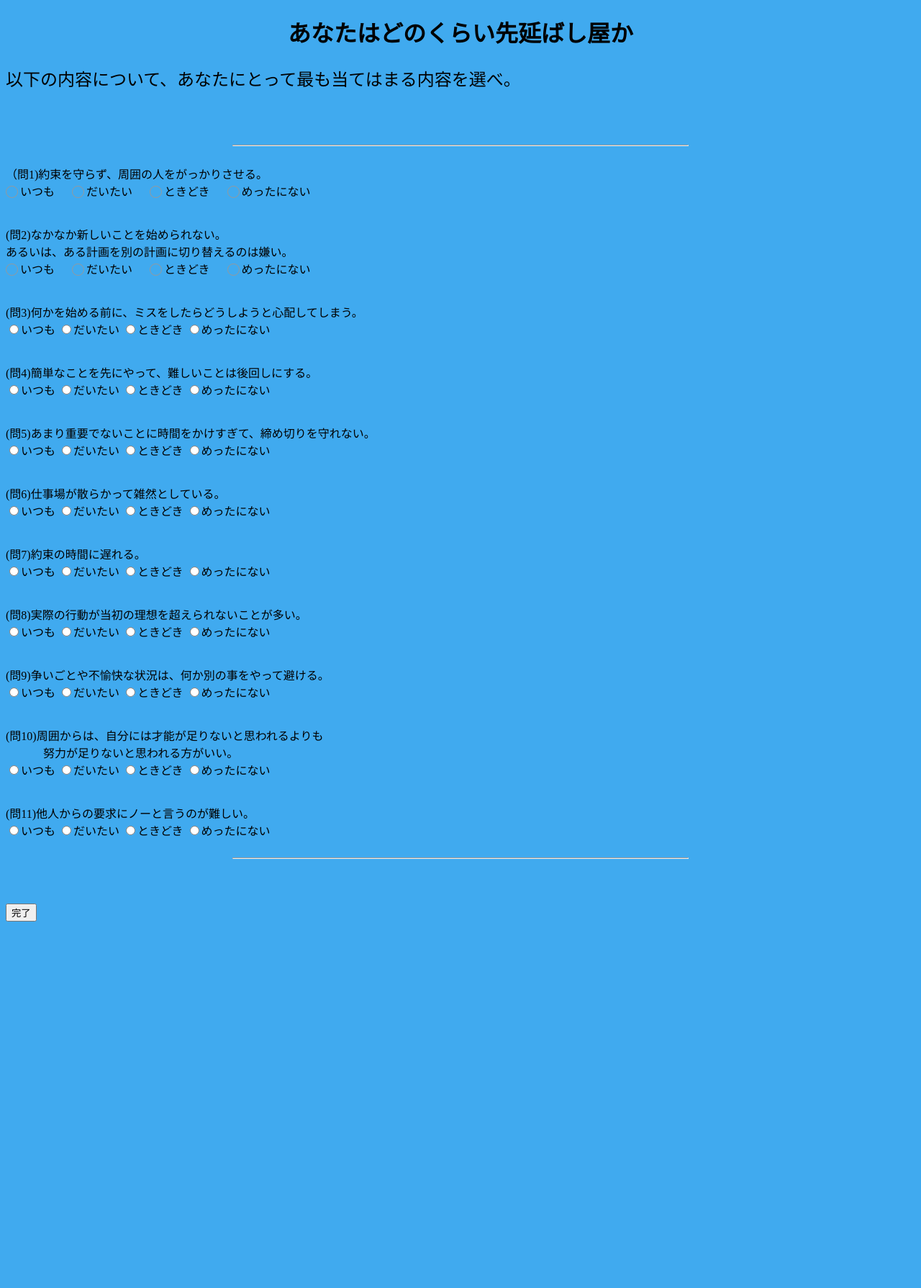
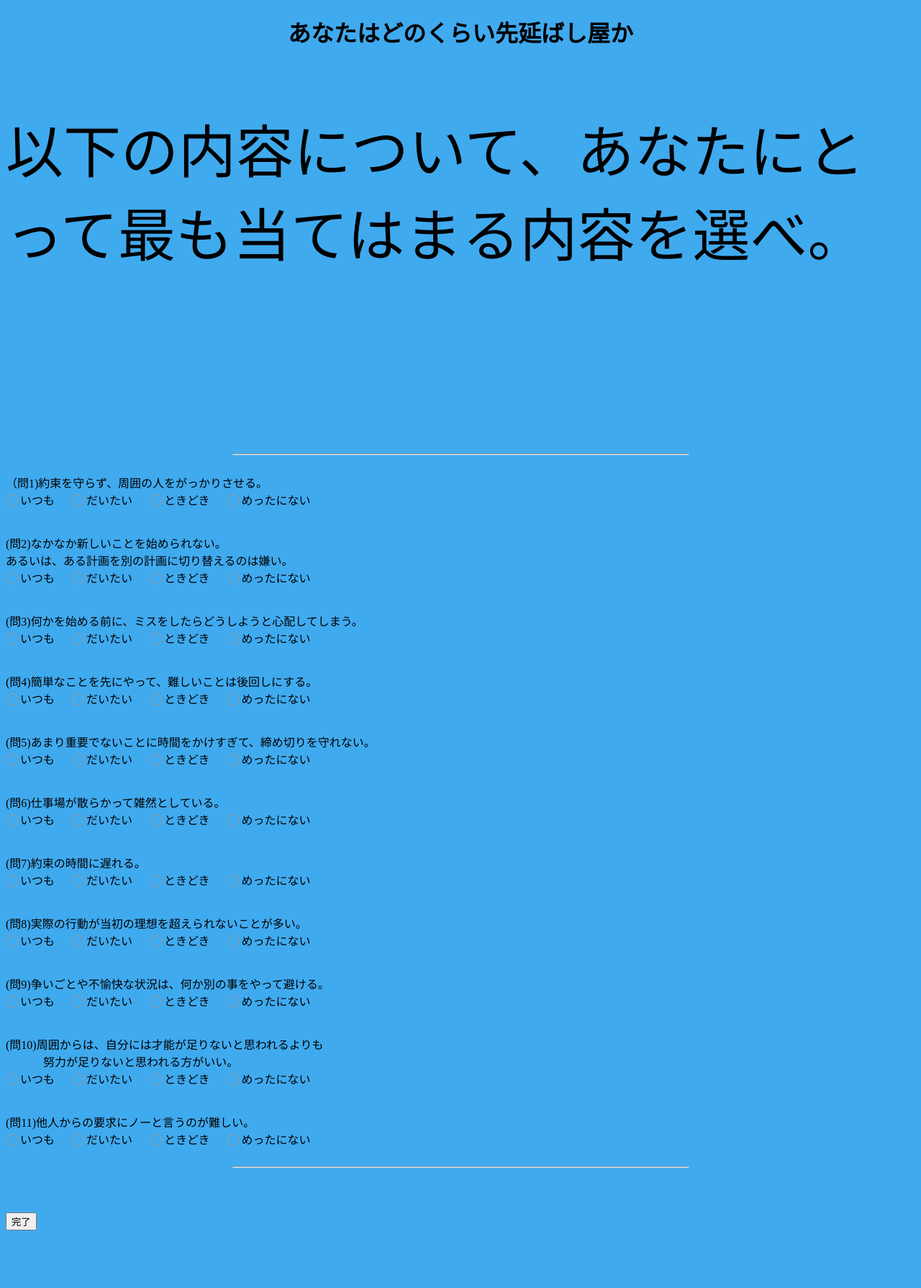
Before and after one commit to inamake/psychopath_bot, a Flask app: page /putOffTest in a window 1280 px wide. Shown: the whole page at 72% size. Before the commit the page ends 1280 px from the top, so only its background shows below. Run offline with Flask 2, Linux system fonts and the light colour scheme.

Commit message:
css追加(11/28)

```diff
--- a/static/stylesheet.css
+++ b/static/stylesheet.css
@@ -4,7 +4,7 @@ body{
 }
 
 p{
-    font-size: x-large;
+    font-size: 80px;
 }
 
 h1{
--- a/templates/putOffTest.html
+++ b/templates/putOffTest.html
@@ -43,83 +43,137 @@
         <br>
 
         (問3)何かを始める前に、ミスをしたらどうしようと心配してしまう。<br>
-        <input type="radio" required name="test2" value="0">いつも
-        <input type="radio" required name="test2" value="1">だいたい
-        <input type="radio" required name="test2" value="2">ときどき
-        <input type="radio" required name="test2" value="3">めったにない<br>
+        <div class="radio3">
+        <input type="radio" required name="test2" class="radio-input" id="radio-3-0" value="0">
+            <label for="radio-3-0">いつも</label>
+        <input type="radio" required name="test2" class="radio-input" id="radio-3-1" value="1">
+            <label for="radio-3-1">だいたい</label>
+        <input type="radio" required name="test2" class="radio-input" id="radio-3-2" value="2">
+            <label for="radio-3-2">ときどき</label>
+        <input type="radio" required name="test2" class="radio-input" id="radio-3-3" value="3">
+            <label for="radio-3-3">めったにない</label><br>
+        </div>
 
         <br>
         <br>
 
         (問4)簡単なことを先にやって、難しいことは後回しにする。<br>
-        <input type="radio" required name="test3" value="0">いつも
-        <input type="radio" required name="test3" value="1">だいたい
-        <input type="radio" required name="test3" value="2">ときどき
-        <input type="radio" required name="test3" value="3">めったにない<br>
+        <div class="radio4">
+        <input type="radio" required name="test3" class="radio-input" id="radio-4-0" value="0">
+            <label for="radio-4-0">いつも</label>
+        <input type="radio" required name="test3" class="radio-input" id="radio-4-1" value="1">
+            <label for="radio-4-1">だいたい</label>
+        <input type="radio" required name="test3" class="radio-input" id="radio-4-2" value="2">
+            <label for="radio-4-2">ときどき</label>
+        <input type="radio" required name="test3" class="radio-input" id="radio-4-3" value="3">
+            <label for="radio-4-3">めったにない</label><br>
+        </div>
 
         <br>
         <br>
 
         (問5)あまり重要でないことに時間をかけすぎて、締め切りを守れない。<br>
-        <input type="radio" required name="test4" value="0">いつも
-        <input type="radio" required name="test4" value="1">だいたい
-        <input type="radio" required name="test4" value="2">ときどき
-        <input type="radio" required name="test4" value="3">めったにない<br>
+        <div class="radio5">
+        <input type="radio" required name="test4" class="radio-input" id="radio-5-0" value="0">
+            <label for="radio-5-0">いつも</label>
+        <input type="radio" required name="test4" class="radio-input" id="radio-5-1" value="1">
+            <label for="radio-5-1">だいたい</label>
+        <input type="radio" required name="test4" class="radio-input" id="radio-5-2" value="2">
+            <label for="radio-5-2">ときどき</label>
+        <input type="radio" required name="test4" class="radio-input" id="radio-5-3" value="3">
+            <label for="radio-5-3">めったにない</label><br>
+        </div>
 
         <br>
         <br>
 
         (問6)仕事場が散らかって雑然としている。<br>
-        <input type="radio" required name="test5" value="0">いつも
-        <input type="radio" required name="test5" value="1">だいたい
-        <input type="radio" required name="test5" value="2">ときどき
-        <input type="radio" required name="test5" value="3">めったにない<br>
+        <div class="radio6">
+        <input type="radio" required name="test5" class="radio-input" id="radio-6-0" value="0">
+            <label for="radio-6-0">いつも</label>
+        <input type="radio" required name="test5" class="radio-input" id="radio-6-1" value="1">
+            <label for="radio-6-1">だいたい</label>
+        <input type="radio" required name="test5" class="radio-input" id="radio-6-2" value="2">
+            <label for="radio-6-2">ときどき</label>
+        <input type="radio" required name="test5" class="radio-input" id="radio-6-3" value="3">
+            <label for="radio-6-3">めったにない</label><br>
+        </div>
 
         <br>
         <br>
 
         (問7)約束の時間に遅れる。<br>
-        <input type="radio" required name="test6" value="0">いつも
-        <input type="radio" required name="test6" value="1">だいたい
-        <input type="radio" required name="test6" value="2">ときどき
-        <input type="radio" required name="test6" value="3">めったにない<br>
+        <div class="radio7">
+        <input type="radio" required name="test6" class="radio-input" id="radio-7-0" value="0">
+            <label for="radio-7-0">いつも</label>
+        <input type="radio" required name="test6" class="radio-input" id="radio-7-1" value="1">
+            <label for="radio-7-1">だいたい</label>
+        <input type="radio" required name="test6" class="radio-input" id="radio-7-2" value="2">
+            <label for="radio-7-2">ときどき</label>
+        <input type="radio" required name="test6" class="radio-input" id="radio-7-3" value="3">
+            <label for="radio-7-3">めったにない</label><br>
+        </div>
 
         <br>
         <br>
 
         (問8)実際の行動が当初の理想を超えられないことが多い。<br>
-        <input type="radio" required name="test7" value="0">いつも
-        <input type="radio" required name="test7" value="1">だいたい
-        <input type="radio" required name="test7" value="2">ときどき
-        <input type="radio" required name="test7" value="3">めったにない<br>
+        <div class="radio8">
+        <input type="radio" required name="test7" class="radio-input" id="radio-8-0" value="0">
+            <label for="radio-8-0">いつも</label>
+        <input type="radio" required name="test7" class="radio-input" id="radio-8-1" value="1">
+            <label for="radio-8-1">だいたい</label>
+        <input type="radio" required name="test7" class="radio-input" id="radio-8-2" value="2">
+            <label for="radio-8-2">ときどき</label>
+        <input type="radio" required name="test7" class="radio-input" id="radio-8-3" value="3">
+            <label for="radio-8-3">めったにない</label><br>
+        </div>
 
         <br>
         <br>
 
         (問9)争いごとや不愉快な状況は、何か別の事をやって避ける。<br>
-        <input type="radio" required name="test8" value="0">いつも
-        <input type="radio" required name="test8" value="1">だいたい
-        <input type="radio" required name="test8" value="2">ときどき
-        <input type="radio" required name="test8" value="3">めったにない<br>
+        <div class="radio9">
+        <input type="radio" required name="test8" class="radio-input" id="radio-9-0" value="0">
+            <label for="radio-9-0">いつも</label>
+        <input type="radio" required name="test8" class="radio-input" id="radio-9-1" value="1">
+            <label for="radio-9-1">だいたい</label>
+        <input type="radio" required name="test8" class="radio-input" id="radio-9-2" value="2">
+            <label for="radio-9-2">ときどき</label>
+        <input type="radio" required name="test8" class="radio-input" id="radio-9-3" value="3">
+            <label for="radio-9-3">めったにない</label><br>
+        </div>
 
         <br>
         <br>
 
         (問10)周囲からは、自分には才能が足りないと思われるよりも<br>
         　　　 努力が足りないと思われる方がいい。<br>
-        <input type="radio" required name="test9" value="0">いつも
-        <input type="radio" required name="test9" value="1">だいたい
-        <input type="radio" required name="test9" value="2">ときどき
-        <input type="radio" required name="test9" value="3">めったにない<br>
+        <div class="radio10">
+        <input type="radio" required name="test9" class="radio-input" id="radio-10-0" value="0">
+            <label for="radio-10-0">いつも</label>
+        <input type="radio" required name="test9" class="radio-input" id="radio-10-1" value="1">
+            <label for="radio-10-1">だいたい</label>
+        <input type="radio" required name="test9" class="radio-input" id="radio-10-2" value="2">
+            <label for="radio-10-2">ときどき</label>
+        <input type="radio" required name="test9" class="radio-input" id="radio-10-3" value="3">
+            <label for="radio-10-3">めったにない</label><br>
+        </div>
 
         <br>
         <br>
 
         (問11)他人からの要求にノーと言うのが難しい。<br>
-        <input type="radio" required name="test10" value="0">いつも
-        <input type="radio" required name="test10" value="1">だいたい
-        <input type="radio" required name="test10" value="2">ときどき
-        <input type="radio" required name="test10" value="3">めったにない<br>
+        <div class="radio11">
+        <input type="radio" required name="test10" class="radio-input" id="radio-11-0" value="0">
+            <label for="radio-11-0">いつも</label>
+        <input type="radio" required name="test10" class="radio-input" id="radio-11-1" value="1">
+            <label for="radio-11-1">だいたい</label>
+        <input type="radio" required name="test10" class="radio-input" id="radio-11-2" value="2">
+            <label for="radio-11-2">ときどき</label>
+        <input type="radio" required name="test1" class="radio-input" id="radio-11-3" value="3">
+            <label for="radio-11-3">めったにない</label><br>
+        </div>
 
         <br>
         <hr width="50%">
```
